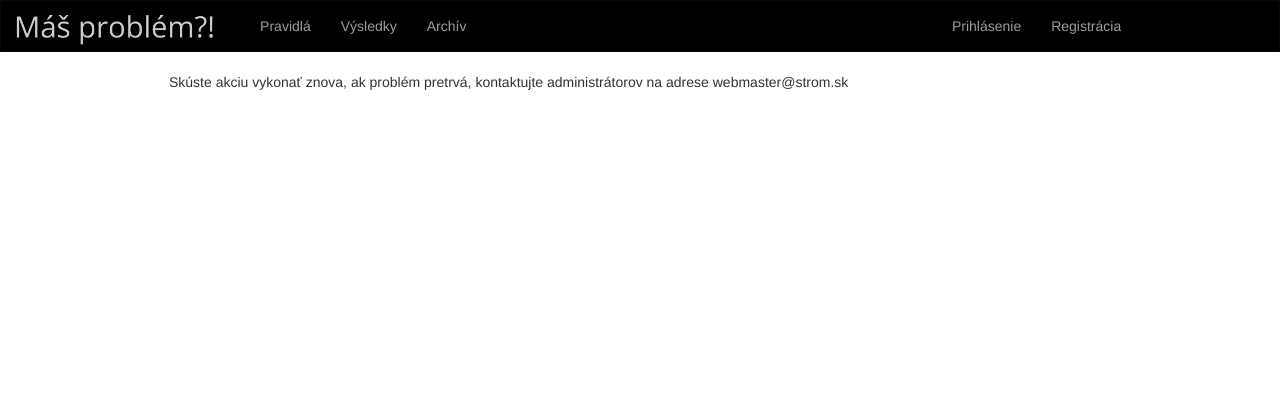
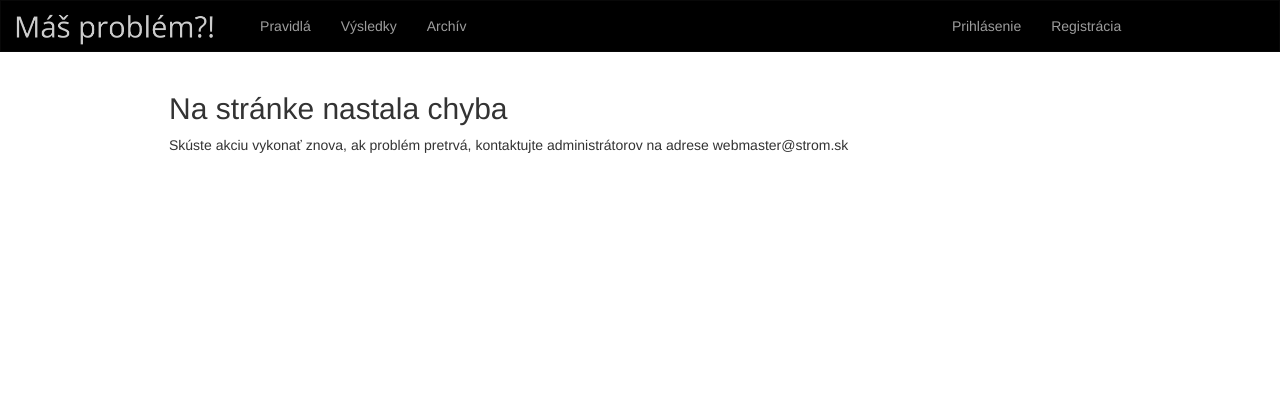
Before and after one commit to ZdruzenieSTROM/mas-problem, a Django app: template templates/allauth/429.html in a window 1280 px wide. Shown: the top 420 px of the page. Run offline with Django 4.2, Linux system fonts and the light colour scheme; the template is opened without the code that fills it, so the values that code supplies are empty; parts of the project's set-up code (start-up, migrations or seed data) failed here and were passed over; some libraries are stand-ins or nearby versions.

Commit message:
429 template upgrade

```diff
--- a/templates/allauth/429.html
+++ b/templates/allauth/429.html
@@ -1,7 +1,6 @@
 {% extends "competition/base.html" %}
 
-{% block title %}Na stránke nastala chyba.{% endblock %}
-
 {% block content %}
-Skúste akciu vykonať znova, ak problém pretrvá, kontaktujte administrátorov na adrese webmaster@strom.sk
+<h2>Na stránke nastala chyba</h2>
+<p>Skúste akciu vykonať znova, ak problém pretrvá, kontaktujte administrátorov na adrese webmaster@strom.sk</p>
 {% endblock %}
```
